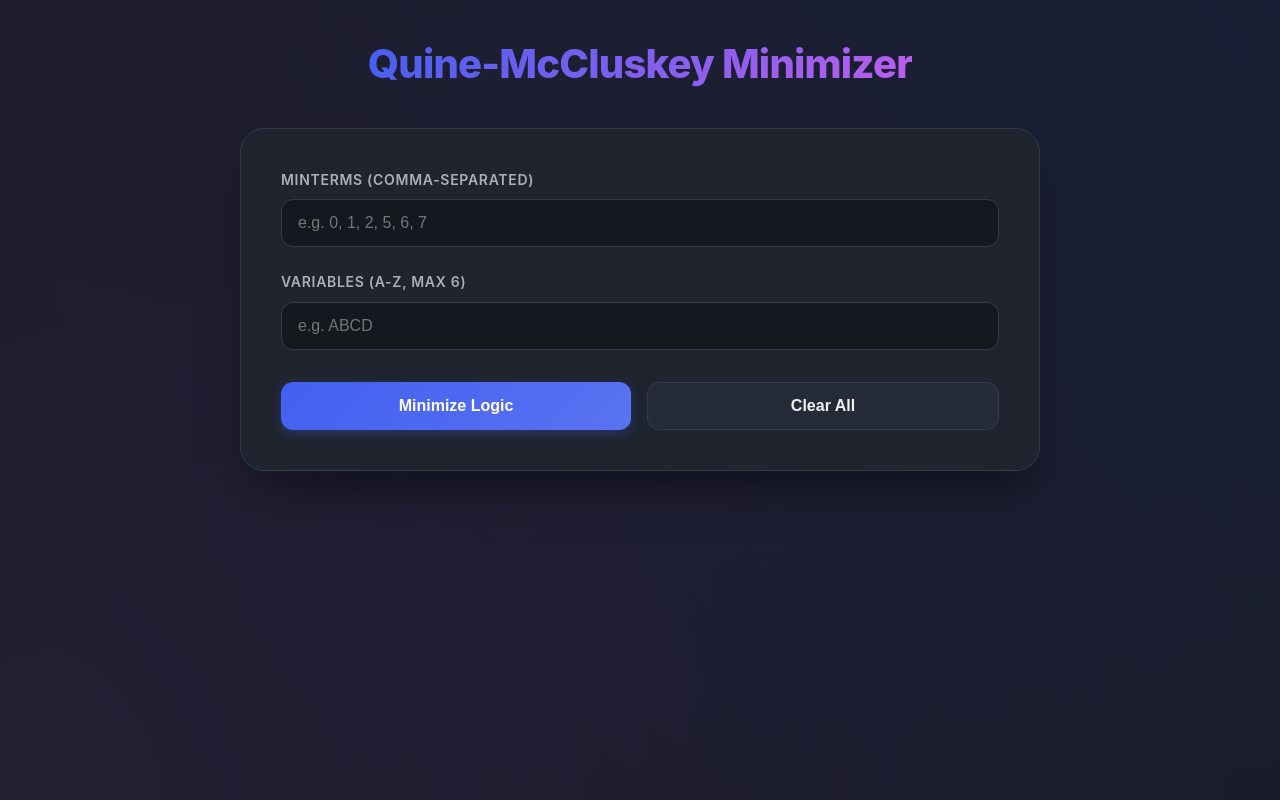
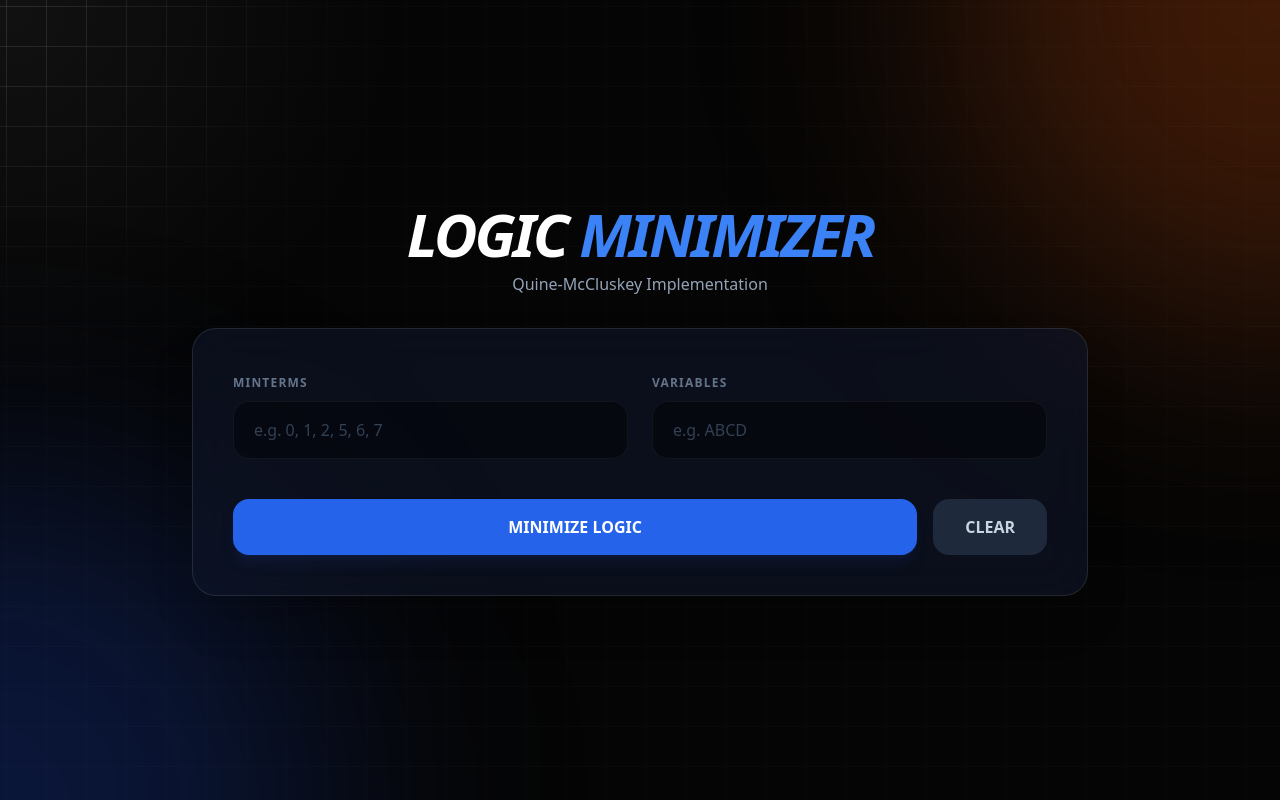
Before and after one commit to ftsaturay-bit/quine-mccluskey-solver, a React (Create React App) app: page / in a window 1280 px wide. Built offline with nearby package versions, Linux system fonts and the light colour scheme.

Commit message:
Implemented a infinite grid background with a cursor spotlight

```diff
--- a/package.json
+++ b/package.json
@@ -7,9 +7,15 @@
     "@testing-library/jest-dom": "^6.6.3",
     "@testing-library/react": "^16.3.0",
     "@testing-library/user-event": "^13.5.0",
+    "autoprefixer": "^10.5.0",
+    "clsx": "^2.1.1",
+    "framer-motion": "^12.38.0",
+    "postcss": "^8.5.13",
     "react": "^19.1.0",
     "react-dom": "^19.1.0",
     "react-scripts": "5.0.1",
+    "tailwind-merge": "^3.5.0",
+    "tailwindcss": "^3.4.19",
     "web-vitals": "^2.1.4"
   },
   "scripts": {
--- /dev/null
+++ b/postcss.config.js
@@ -0,0 +1,6 @@
+module.exports = {
+  plugins: {
+    tailwindcss: {},
+    autoprefixer: {},
+  },
+}
--- a/src/App.js
+++ b/src/App.js
@@ -1,4 +1,5 @@
 import { useState } from 'react';
+import InfiniteGrid from './components/TheInfiniteGrid';
 
 function App() {
   const [minterms, setMinterms] = useState('');
@@ -28,7 +29,6 @@ function App() {
     }
 
     try {
-      //Import and instantiate QuineMcCluskeyAlgorithm once logic is implemented
       const QMC = require('./logic/QuineMcCluskeyAlgorithm').default;
       const mintermArray = minterms.split(',').map(s => parseInt(s.trim(), 10));
       const qm = new QMC(mintermArray, variables.toUpperCase());
@@ -51,53 +51,96 @@ function App() {
     setOutput('');
     setError('');
   };
+  const [mousePos, setMousePos] = useState({ x: 0, y: 0 });
+
+  const handleMouseMove = (e) => {
+    setMousePos({ x: e.clientX, y: e.clientY });
+  };
 
   return (
-    <div className="app-container">
-      <h1 className="animate-fade-in">Quine-McCluskey Minimizer</h1>
+    <div
+      onMouseMove={handleMouseMove}
+      className="relative min-h-screen w-full font-sans text-slate-200 overflow-x-hidden"
+    >
+      {/* Background Component */}
+      <div className="fixed inset-0 z-0">
+        <InfiniteGrid mousePos={mousePos} />
+      </div>
 
-      <div className="card animate-fade-in stagger-1">
-        <form onSubmit={handleSubmit}>
-          <div className="form-group">
-            <label htmlFor="minterms">Minterms (comma-separated)</label>
+      {/* Main Content Overlay */}
+      <main className="relative z-10 flex min-h-screen flex-col items-center justify-center p-4 md:p-8">
+        <div className="w-full max-w-4xl space-y-8">
+          <div className="text-center space-y-2">
+            <h1 className="text-4xl md:text-6xl font-black tracking-tighter text-white uppercase italic">
+              Logic <span className="text-blue-500">Minimizer</span>
+            </h1>
+            <p className="text-slate-400 font-medium">Quine-McCluskey Implementation</p>
+          </div>
+
+          <div className="bg-slate-900/60 backdrop-blur-xl border border-white/10 rounded-3xl p-6 md:p-10 shadow-2xl">
+            <form onSubmit={handleSubmit} className="space-y-6">
+              <div className="grid grid-cols-1 md:grid-cols-2 gap-6">
+                <div className="space-y-2">
+                  <label className="text-xs font-bold text-slate-500 uppercase tracking-widest">Minterms</label>
                   <input
-              id="minterms"
                     type="text"
                     value={minterms}
                     onChange={(e) => setMinterms(e.target.value)}
                     placeholder="e.g. 0, 1, 2, 5, 6, 7"
-              className="hover-lift"
+                    className="w-full bg-black/40 border border-white/5 rounded-2xl px-5 py-4 focus:outline-none focus:border-blue-500/50 transition-all text-white placeholder:text-slate-700"
                   />
                 </div>
-
-          <div className="form-group">
-            <label htmlFor="variables">Variables (A-Z, max 6)</label>
+                <div className="space-y-2">
+                  <label className="text-xs font-bold text-slate-500 uppercase tracking-widest">Variables</label>
                   <input
-              id="variables"
                     type="text"
                     value={variables}
                     onChange={(e) => setVariables(e.target.value.toUpperCase())}
                     maxLength={6}
                     placeholder="e.g. ABCD"
-              className="hover-lift"
+                    className="w-full bg-black/40 border border-white/5 rounded-2xl px-5 py-4 focus:outline-none focus:border-blue-500/50 transition-all text-white placeholder:text-slate-700"
                   />
                 </div>
+              </div>
 
-          <div className="button-group">
-            <button type="submit" className="hover-lift">Minimize Logic</button>
-            <button type="button" onClick={handleClear} className="hover-lift">Clear All</button>
+              <div className="flex flex-col sm:flex-row gap-4 pt-4">
+                <button
+                  type="submit"
+                  className="flex-1 bg-blue-600 hover:bg-blue-500 text-white font-bold py-4 rounded-2xl transition-all shadow-lg shadow-blue-900/20 active:scale-95"
+                >
+                  MINIMIZE LOGIC
+                </button>
+                <button
+                  type="button"
+                  onClick={handleClear}
+                  className="px-8 py-4 bg-slate-800 hover:bg-slate-700 text-slate-300 font-bold rounded-2xl transition-all active:scale-95"
+                >
+                  CLEAR
+                </button>
               </div>
             </form>
 
-        {error && <div className="error-message animate-slide-in">{error}</div>}
+            {error && (
+              <div className="mt-6 p-4 bg-red-500/10 border border-red-500/20 rounded-2xl text-red-400 text-sm font-medium">
+                {error}
+              </div>
+            )}
 
             {output && (
-          <div className="output-section animate-fade-in stagger-2">
-            <h2>Optimization Results</h2>
-            <pre>{output}</pre>
+              <div className="mt-10 space-y-4">
+                <div className="flex items-center gap-2">
+                  <div className="h-px flex-1 bg-white/10"></div>
+                  <h2 className="text-xs font-black text-slate-500 uppercase tracking-[0.2em]">Optimization Results</h2>
+                  <div className="h-px flex-1 bg-white/10"></div>
+                </div>
+                <pre className="w-full bg-black/60 rounded-2xl p-6 overflow-x-auto text-blue-400 font-mono text-sm leading-relaxed border border-white/5">
+                  {output}
+                </pre>
               </div>
             )}
           </div>
+        </div>
+      </main>
     </div>
   );
 }
--- /dev/null
+++ b/src/components/TheInfiniteGrid.js
@@ -0,0 +1,109 @@
+import React, { useRef } from "react";
+import { cn } from "../lib/utils";
+import {
+  motion,
+  useMotionValue,
+  useMotionTemplate,
+  useAnimationFrame
+} from "framer-motion";
+
+export const InfiniteGrid = ({ mousePos }) => {
+  const containerRef = useRef(null);
+
+  const mouseX = useMotionValue(0);
+  const mouseY = useMotionValue(0);
+
+  // Update motion values when mousePos changes
+  React.useEffect(() => {
+    if (!containerRef.current || !mousePos) return;
+    const { left, top } = containerRef.current.getBoundingClientRect();
+    mouseX.set(mousePos.x - left);
+    mouseY.set(mousePos.y - top);
+  }, [mousePos, mouseX, mouseY]);
+
+  const gridOffsetX = useMotionValue(0);
+  const gridOffsetY = useMotionValue(0);
+
+  const speedX = 0.5;
+  const speedY = 0.5;
+
+  useAnimationFrame(() => {
+    const currentX = gridOffsetX.get();
+    const currentY = gridOffsetY.get();
+    gridOffsetX.set((currentX + speedX) % 40);
+    gridOffsetY.set((currentY + speedY) % 40);
+  });
+
+  // Spotlight effect for the grid (White with low opacity)
+  const maskImage = useMotionTemplate`radial-gradient(300px circle at ${mouseX}px ${mouseY}px, black, transparent)`;
+
+  // Subtle white spotlight glow following the cursor
+  const spotlightStyle = useMotionTemplate`radial-gradient(400px circle at ${mouseX}px ${mouseY}px, rgba(255, 255, 255, 0.05), transparent)`;
+
+  return (
+    <div
+      ref={containerRef}
+      className={cn(
+        "relative w-full h-screen flex flex-col items-center justify-center overflow-hidden bg-[#050505]"
+      )}
+    >
+      {/* Dynamic Cursor Spotlight Glow */}
+      <motion.div
+        className="absolute inset-0 z-0 pointer-events-none"
+        style={{ background: spotlightStyle }}
+      />
+
+      {/* Base Grid Layer (Very Faint White) */}
+      <div className="absolute inset-0 z-0 opacity-[0.03]">
+        <GridPattern id="base-grid" offsetX={gridOffsetX} offsetY={gridOffsetY} color="text-white" />
+      </div>
+
+      {/* Revealed Grid Layer (White + Masked) */}
+      <motion.div
+        className="absolute inset-0 z-0 opacity-20"
+        style={{ maskImage, WebkitMaskImage: maskImage }}
+      >
+        <GridPattern id="revealed-grid" offsetX={gridOffsetX} offsetY={gridOffsetY} color="text-white" />
+      </motion.div>
+
+      {/* Ambient Background Glows */}
+      <div className="absolute inset-0 pointer-events-none z-0 overflow-hidden">
+        {/* Top Right Orange Glow — center anchored at corner */}
+        <div className="absolute top-0 right-0 translate-x-1/2 -translate-y-1/2 w-[50vw] h-[50vw] rounded-full bg-orange-600/25 blur-[130px]" />
+
+        {/* Bottom Left Blue Glow — center anchored at corner */}
+        <div className="absolute bottom-0 left-0 -translate-x-1/2 translate-y-1/2 w-[50vw] h-[50vw] rounded-full bg-blue-700/25 blur-[130px]" />
+      </div>
+
+      {/* Very faint background noise/texture if needed, but keeping it clean for now */}
+    </div>
+  );
+};
+
+const GridPattern = ({ id, offsetX, offsetY, color }) => {
+  return (
+    <svg className="w-full h-full">
+      <defs>
+        <motion.pattern
+          id={id}
+          width="40"
+          height="40"
+          patternUnits="userSpaceOnUse"
+          x={offsetX}
+          y={offsetY}
+        >
+          <path
+            d="M 40 0 L 0 0 0 40"
+            fill="none"
+            stroke="currentColor"
+            strokeWidth="1"
+            className={color}
+          />
+        </motion.pattern>
+      </defs>
+      <rect width="100%" height="100%" fill={`url(#${id})`} />
+    </svg>
+  );
+};
+
+export default InfiniteGrid;
--- a/src/index.css
+++ b/src/index.css
@@ -1,4 +1,9 @@
+@tailwind base;
+@tailwind components;
+@tailwind utilities;
+
 body {
   margin: 0;
-  font-family: sans-serif;
+  -webkit-font-smoothing: antialiased;
+  -moz-osx-font-smoothing: grayscale;
 }
--- a/src/index.js
+++ b/src/index.js
@@ -1,7 +1,6 @@
 import { createRoot } from 'react-dom/client';
 import App from './App';
-import './styles/global.css';
-import './styles/animations.css';
+import './index.css';
 
 const container = document.getElementById('root');
 const root = createRoot(container);
--- /dev/null
+++ b/src/lib/utils.js
@@ -0,0 +1,6 @@
+import { clsx } from "clsx";
+import { twMerge } from "tailwind-merge";
+
+export function cn(...inputs) {
+  return twMerge(clsx(inputs));
+}
--- /dev/null
+++ b/tailwind.config.js
@@ -0,0 +1,10 @@
+/** @type {import('tailwindcss').Config} */
+module.exports = {
+  content: [
+    "./src/**/*.{js,jsx,ts,tsx}",
+  ],
+  theme: {
+    extend: {},
+  },
+  plugins: [],
+}
```
Also changed, not shown: 2 other files (tests, documents, lock files or other folders). Lines whose indentation alone changed are shown as unchanged.
